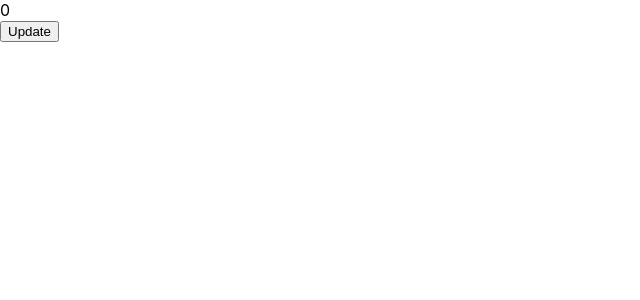
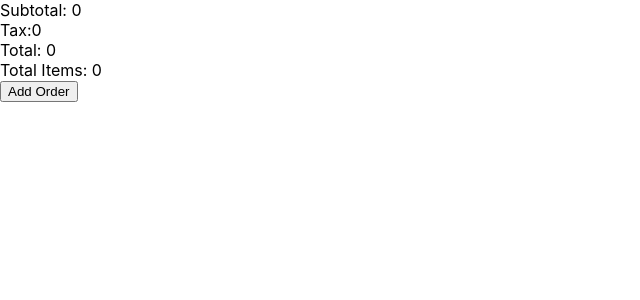
Before and after one commit to yayahzakiyah/05-react-hooks, a React (Create React App) app: page / in a window 1280 px wide. Shown: the top 300 px of the page, without its empty margins (0-640 px from the left). Built offline with nearby package versions, Linux system fonts and the light colour scheme.

Commit message:
add redux-createSelector

```diff
--- a/package.json
+++ b/package.json
@@ -13,6 +13,7 @@
     "react-redux": "^8.0.2",
     "react-scripts": "5.0.1",
     "redux": "^4.2.0",
+    "reselect": "^4.1.6",
     "web-vitals": "^2.1.4"
   },
   "scripts": {
--- a/src/App.js
+++ b/src/App.js
@@ -4,6 +4,7 @@ import { MoreEffect } from './components/MoreEffect';
 import { ThemeModifier } from './components/ThemeModifier';
 import { DummyView } from './components/DummyView';
 import { HookComponent } from './components/HookComponent';
+import { CustomerOrderView } from './components/CustomerOrderView';
 
 const App = () => {
   // const [pageID, setPageId] = useState(0)
@@ -13,7 +14,8 @@ const App = () => {
   // )
 
   return (
-    <HookComponent/>
+    // <HookComponent/>
+    <CustomerOrderView/>
   )
 }
 
--- /dev/null
+++ b/src/components/CustomerOrderView.js
@@ -0,0 +1,25 @@
+import { useDispatch, useSelector } from "react-redux"
+import { addOrder } from "../redux/customerOrder/customerOrderAction"
+import { selectSubtotal, selectTax, selectTotal, selectTotalItems} from "../redux/customerOrder/customerOrderSelector"
+
+export const CustomerOrderView = () => {
+    const subTotal = useSelector(selectSubtotal)
+    const tax = useSelector(selectTax)
+    const total = useSelector(selectTotal)
+    const totalItems = useSelector(selectTotalItems)
+    const dispatch = useDispatch()
+
+    return(
+        <>
+            <div>Subtotal: {subTotal}</div>
+            <div>Tax:{tax}</div>
+            <div>Total: {total}</div>
+            <div>Total Items: {totalItems}</div>
+            <button onClick={() => dispatch(addOrder({
+                menuName: 'Nasi Goreng',
+                price: 12000
+            }))}>Add Order</button>
+        </>
+    )
+
+}
--- /dev/null
+++ b/src/redux/customerOrder/customerOrderAction.js
@@ -0,0 +1,8 @@
+export function addOrder(newOrder) {
+    return {
+        type: 'add_order',
+        payload: {
+            order: newOrder
+        }
+    }
+}
--- /dev/null
+++ b/src/redux/customerOrder/customerOrderReducer.js
@@ -0,0 +1,12 @@
+const orderInitialState = {
+    orders: []
+}
+
+export function customerOrderReducer(state=orderInitialState, action) {
+    switch (action.type) {
+        case 'add_order':
+            return {orders: [...state.orders, action.payload.order]};
+        default:
+            return state
+    }
+}
--- /dev/null
+++ b/src/redux/customerOrder/customerOrderSelector.js
@@ -0,0 +1,37 @@
+import { createSelector } from "reselect"
+
+export const customerOrderSelector = (state) => {
+    return state.customerOrderReducer.orders
+}
+
+export const selectTotalItems = createSelector(
+    customerOrderSelector,
+    (items) => items.length
+)
+
+export const selectSubtotal = createSelector(
+    customerOrderSelector,
+    (items) => items.reduce((subtotal, item) => subtotal + item.price, 0)
+)
+
+export const selectTax = createSelector(
+    selectSubtotal,
+    (total) => total*0.1
+)
+
+export const selectTaxAll = createSelector(
+    (state) => state.customerOrderReducer.orders.reduce((subtotal, item) => subtotal + item.price, 0),
+    (_, tax) => tax,
+    (subtotal, tax) => {
+        console.log('...', subtotal, tax);
+        return subtotal + subtotal * (tax/100)
+    }
+)
+
+export const selectTotal = createSelector (
+    selectSubtotal,
+    selectTax,
+    (subtotal, tax) => {
+        return subtotal+tax
+    }
+)
--- a/src/store.js
+++ b/src/store.js
@@ -1,8 +1,10 @@
 import { combineReducers, createStore } from "redux";
+import { customerOrderReducer } from "./redux/customerOrder/customerOrderReducer";
 import { hookReducer } from "./redux/hookReducer";
 
 const rootReducer = combineReducers({
-    hookReducer
+    hookReducer,
+    customerOrderReducer
 })
 
 export const setupStore = () => {
```
Also changed, not shown: 1 other file (tests, documents, lock files or other folders).
